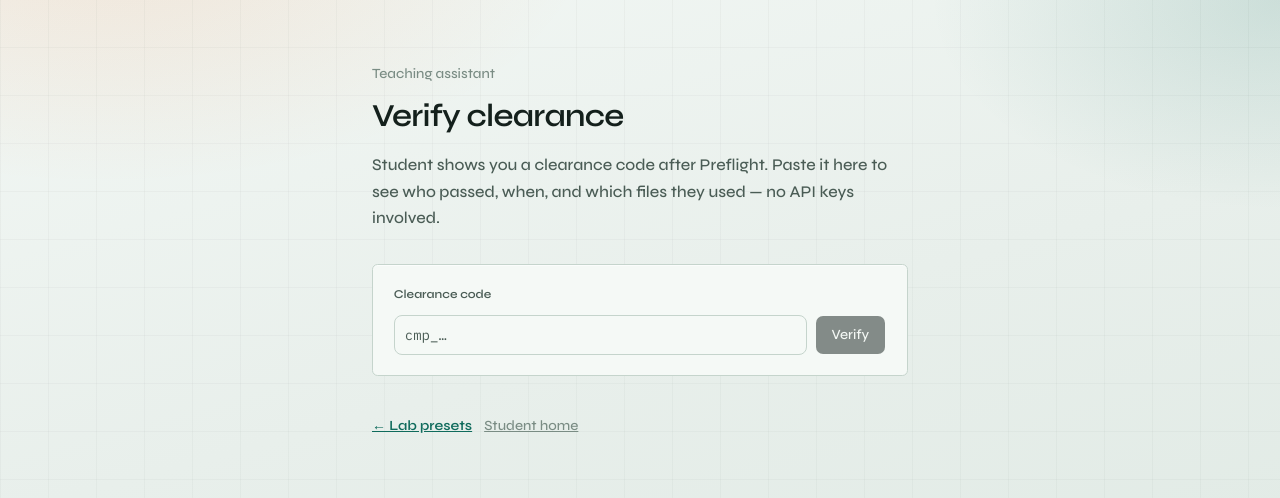
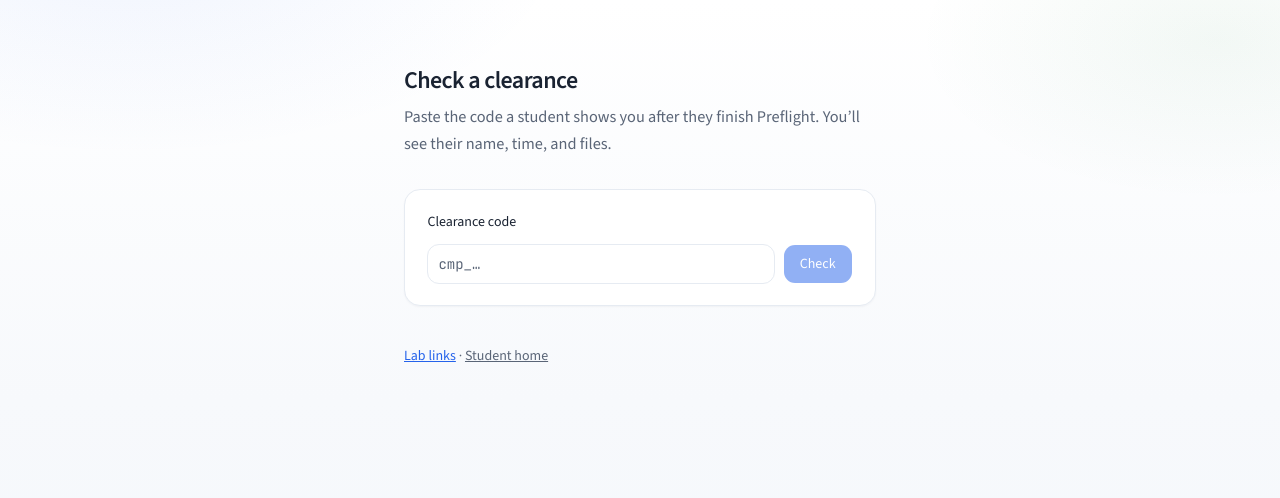
Before and after one commit to aosmannn/code-quiz-grader, a Next.js app: page /ta in a window 1280 px wide. Shown: the top 498 px of the page. Built offline with nearby package versions, Linux system fonts and the light colour scheme.

Commit message:
Simplify UI fonts and course-tool pages
Use Source Sans 3, soften student/TA/instructor copy, and drop
copy-link clutter so the site feels like a normal course tool.

```diff
--- a/src/app/globals.css
+++ b/src/app/globals.css
@@ -7,9 +7,9 @@
 @theme inline {
   --color-background: var(--background);
   --color-foreground: var(--foreground);
-  --font-sans: var(--font-display);
+  --font-sans: var(--font-sans);
   --font-mono: var(--font-mono);
-  --font-heading: var(--font-display);
+  --font-heading: var(--font-sans);
   --color-sidebar-ring: var(--sidebar-ring);
   --color-sidebar-border: var(--sidebar-border);
   --color-sidebar-accent-foreground: var(--sidebar-accent-foreground);
@@ -49,58 +49,57 @@
 }
 
 :root {
-  /* Runway / hangar — not Mikler cream, not blue SaaS */
-  --ink: #14201c;
-  --ink-2: #4a5c55;
-  --ink-3: #7a8c84;
-  --paper: #e8efeb;
-  --surface: #f4f8f5;
-  --line: #c5d4cc;
-  --line-2: #9db0a6;
-  --brand: #0f6b5c;
-  --brand-soft: #d7ece6;
-  --signal: #e85d04;
-  --signal-soft: #ffe8d6;
-  --green: #0f6b5c;
-  --green-soft: #d7ece6;
-  --amber: #c45c00;
-  --sky: #0f6b5c;
-  --sky-soft: #d7ece6;
-  --code-bg: #101a17;
-  --code-fg: #d7ebe3;
-  --code-mute: #7a9a8e;
-  --background: #e8efeb;
-  --foreground: #14201c;
-  --card: #f4f8f5;
-  --card-foreground: #14201c;
-  --popover: #f4f8f5;
-  --popover-foreground: #14201c;
-  --primary: #14201c;
-  --primary-foreground: #f4f8f5;
-  --secondary: #d7ece6;
-  --secondary-foreground: #14201c;
-  --muted: #dce8e2;
-  --muted-foreground: #4a5c55;
-  --accent: #d7ece6;
-  --accent-foreground: #14201c;
-  --destructive: #c0392b;
-  --border: #c5d4cc;
-  --input: #c5d4cc;
-  --ring: #0f6b5c;
-  --chart-1: #0f6b5c;
-  --chart-2: #e85d04;
-  --chart-3: #14201c;
-  --chart-4: #7a8c84;
-  --chart-5: #c5d4cc;
-  --radius: 0.5rem;
-  --sidebar: #f4f8f5;
-  --sidebar-foreground: #14201c;
-  --sidebar-primary: #14201c;
-  --sidebar-primary-foreground: #f4f8f5;
-  --sidebar-accent: #d7ece6;
-  --sidebar-accent-foreground: #14201c;
-  --sidebar-border: #c5d4cc;
-  --sidebar-ring: #0f6b5c;
+  --ink: #1a2332;
+  --ink-2: #5a6577;
+  --ink-3: #8b94a7;
+  --paper: #f7f9fc;
+  --surface: #ffffff;
+  --line: #e6ebf2;
+  --line-2: #cfd7e6;
+  --brand: #2563eb;
+  --brand-soft: #eff4ff;
+  --signal: #2563eb;
+  --signal-soft: #eff4ff;
+  --green: #15803d;
+  --green-soft: #ecfdf3;
+  --amber: #a16207;
+  --sky: #2563eb;
+  --sky-soft: #eff4ff;
+  --code-bg: #1a2332;
+  --code-fg: #e8eef8;
+  --code-mute: #8b94a7;
+  --background: #f7f9fc;
+  --foreground: #1a2332;
+  --card: #ffffff;
+  --card-foreground: #1a2332;
+  --popover: #ffffff;
+  --popover-foreground: #1a2332;
+  --primary: #2563eb;
+  --primary-foreground: #ffffff;
+  --secondary: #eef2f7;
+  --secondary-foreground: #1a2332;
+  --muted: #eef2f7;
+  --muted-foreground: #5a6577;
+  --accent: #eef2f7;
+  --accent-foreground: #1a2332;
+  --destructive: #dc2626;
+  --border: #e6ebf2;
+  --input: #e6ebf2;
+  --ring: #2563eb;
+  --chart-1: #2563eb;
+  --chart-2: #15803d;
+  --chart-3: #1a2332;
+  --chart-4: #8b94a7;
+  --chart-5: #cfd7e6;
+  --radius: 0.75rem;
+  --sidebar: #ffffff;
+  --sidebar-foreground: #1a2332;
+  --sidebar-primary: #2563eb;
+  --sidebar-primary-foreground: #ffffff;
+  --sidebar-accent: #eef2f7;
+  --sidebar-accent-foreground: #1a2332;
+  --sidebar-border: #e6ebf2;
+  --sidebar-ring: #2563eb;
 }
 
 @layer base {
@@ -109,7 +108,7 @@
   }
   body {
     @apply bg-[var(--paper)] text-[var(--ink)];
-    font-family: var(--font-display), system-ui, sans-serif;
+    font-family: var(--font-sans), system-ui, sans-serif;
   }
   html {
     @apply font-sans;
@@ -128,35 +127,27 @@
   overflow-x: clip;
   color: var(--ink);
   background:
-    linear-gradient(90deg, rgba(20, 32, 28, 0.03) 1px, transparent 1px),
-    linear-gradient(0deg, rgba(20, 32, 28, 0.03) 1px, transparent 1px),
-    radial-gradient(900px 480px at 8% -10%, rgba(232, 93, 4, 0.12), transparent 55%),
-    radial-gradient(700px 420px at 100% 0%, rgba(15, 107, 92, 0.14), transparent 50%),
-    linear-gradient(165deg, #f2f7f4 0%, #e8efeb 45%, #dde8e2 100%);
-  background-size:
-    48px 48px,
-    48px 48px,
-    auto,
-    auto,
-    auto;
+    radial-gradient(800px 400px at 10% -8%, rgba(37, 99, 235, 0.07), transparent 55%),
+    radial-gradient(600px 320px at 95% 5%, rgba(21, 128, 61, 0.05), transparent 50%),
+    linear-gradient(180deg, #ffffff 0%, #f7f9fc 50%, #f3f6fb 100%);
 }
 
 .pf-panel {
-  background: color-mix(in srgb, var(--surface) 92%, white);
+  background: var(--surface);
   border: 1px solid var(--line);
-  border-radius: 0.35rem;
-  padding: 1.25rem 1.3rem;
-  box-shadow: 0 1px 0 rgba(255, 255, 255, 0.65) inset;
+  border-radius: 1rem;
+  padding: 1.35rem 1.4rem;
+  box-shadow: 0 1px 2px rgba(26, 35, 50, 0.04);
   animation: pf-rise 0.4s ease both;
 }
 
 .pf-err {
-  background: #fff1ee;
-  border: 1px solid #f0b4a8;
-  border-radius: 0.35rem;
+  background: #fef2f2;
+  border: 1px solid #fecaca;
+  border-radius: 0.75rem;
   padding: 0.75rem 1rem;
   font-size: 0.875rem;
-  color: #a33224;
+  color: #dc2626;
 }
 
 .pf-spin {
@@ -172,43 +163,40 @@
 
 .pf-drop {
   border: 1.5px dashed var(--line-2);
-  border-radius: 0.35rem;
-  padding: 3rem 1.5rem 2.75rem;
+  border-radius: 1rem;
+  padding: 2.75rem 1.5rem 2.5rem;
   text-align: center;
   cursor: pointer;
-  transition: border-color 0.18s ease, background 0.18s ease, transform 0.18s ease;
-  background: rgba(244, 248, 245, 0.7);
+  transition: border-color 0.18s ease, background 0.18s ease;
+  background: #fafbfd;
 }
 
 .pf-drop:hover,
 .pf-drop.over {
-  border-color: var(--brand);
+  border-color: color-mix(in srgb, var(--brand) 50%, var(--line-2));
   background: var(--brand-soft);
-  transform: translateY(-2px);
 }
 
 .pf-brand {
-  font-family: var(--font-display), system-ui, sans-serif;
-  font-size: clamp(3.2rem, 11vw, 4.6rem);
-  font-weight: 800;
-  letter-spacing: -0.06em;
-  line-height: 0.88;
+  font-family: var(--font-sans), system-ui, sans-serif;
+  font-size: clamp(2.6rem, 7vw, 3.4rem);
+  font-weight: 700;
+  letter-spacing: -0.04em;
+  line-height: 0.95;
   color: var(--ink);
 }
 
 .pf-kicker {
-  font-family: var(--font-mono), ui-monospace, monospace;
-  font-size: 0.7rem;
-  font-weight: 500;
-  letter-spacing: 0.14em;
-  text-transform: uppercase;
-  color: var(--signal);
+  font-size: 0.8rem;
+  font-weight: 600;
+  letter-spacing: 0.02em;
+  color: var(--brand);
 }
 
 .pf-runway {
   display: flex;
   align-items: center;
-  gap: 0.35rem;
+  gap: 0.4rem;
 }
 
 .pf-runway-light {
@@ -216,52 +204,36 @@
   flex: 1;
   border-radius: 999px;
   background: var(--line);
-  transition: background 0.25s ease, box-shadow 0.25s ease;
+  transition: background 0.25s ease;
 }
 
 .pf-runway-light.on {
   background: var(--brand);
-  box-shadow: 0 0 0 3px rgba(15, 107, 92, 0.15);
 }
 
 .pf-runway-light.hot {
-  background: var(--signal);
-  box-shadow: 0 0 0 3px rgba(232, 93, 4, 0.18);
+  background: var(--green);
 }
 
 .pf-code-stage {
   position: relative;
-  border: 1px solid #1e3029;
-  border-radius: 0.35rem;
+  border: 1px solid #243044;
+  border-radius: 0.85rem;
   background: var(--code-bg);
   overflow: hidden;
-  animation: pf-rise 0.5s ease both;
-}
-
-.pf-code-stage::before {
-  content: "";
-  position: absolute;
-  inset: 0;
-  background: linear-gradient(
-    180deg,
-    rgba(232, 93, 4, 0.08) 0%,
-    transparent 28%
-  );
-  pointer-events: none;
+  animation: pf-rise 0.45s ease both;
 }
 
 .pf-target {
   display: inline-flex;
   align-items: center;
-  gap: 0.35rem;
-  border: 1px solid color-mix(in srgb, var(--signal) 45%, transparent);
-  background: rgba(232, 93, 4, 0.12);
-  color: #ffd9b8;
-  border-radius: 0.25rem;
-  padding: 0.28rem 0.55rem;
+  border: 1px solid var(--line);
+  background: white;
+  color: var(--ink-2);
+  border-radius: 0.5rem;
+  padding: 0.3rem 0.6rem;
   font-family: var(--font-mono), ui-monospace, monospace;
-  font-size: 0.7rem;
-  animation: pf-pulse 2.4s ease-in-out infinite;
+  font-size: 0.72rem;
 }
 
 .pf-brief-opt {
@@ -270,15 +242,14 @@
   align-items: flex-start;
   gap: 0.75rem;
   border: 1.5px solid var(--line);
-  border-radius: 0.35rem;
-  background: var(--surface);
+  border-radius: 0.85rem;
+  background: white;
   padding: 0.95rem 1rem;
-  transition: border-color 0.15s ease, background 0.15s ease, transform 0.15s ease;
+  transition: border-color 0.15s ease, background 0.15s ease;
 }
 
 .pf-brief-opt:hover {
   border-color: var(--line-2);
-  transform: translateX(2px);
 }
 
 .pf-brief-opt.sel {
@@ -292,23 +263,22 @@
   flex-direction: column;
   align-items: center;
   justify-content: center;
-  width: min(100%, 280px);
-  aspect-ratio: 1.35;
-  margin: 0.5rem auto 0;
-  border: 3px solid var(--signal);
-  border-radius: 0.5rem;
-  color: var(--signal);
-  background: color-mix(in srgb, var(--signal-soft) 70%, transparent);
-  transform: rotate(-8deg) scale(0.6);
+  width: min(100%, 240px);
+  aspect-ratio: 1.4;
+  margin: 0.75rem auto 0;
+  border: 3px solid var(--green);
+  border-radius: 0.85rem;
+  color: var(--green);
+  background: var(--green-soft);
+  transform: rotate(-6deg) scale(0.85);
   opacity: 0;
-  animation: pf-stamp 0.7s cubic-bezier(0.2, 1.4, 0.4, 1) 0.15s forwards;
+  animation: pf-stamp 0.55s cubic-bezier(0.2, 1.3, 0.4, 1) 0.1s forwards;
 }
 
 .pf-stamp strong {
-  font-family: var(--font-display), system-ui, sans-serif;
-  font-size: 1.85rem;
+  font-size: 1.7rem;
   font-weight: 800;
-  letter-spacing: -0.04em;
+  letter-spacing: -0.03em;
   line-height: 1;
   text-transform: uppercase;
 }
@@ -317,7 +287,7 @@
   margin-top: 0.35rem;
   font-family: var(--font-mono), ui-monospace, monospace;
   font-size: 0.65rem;
-  letter-spacing: 0.12em;
+  letter-spacing: 0.1em;
   text-transform: uppercase;
 }
 
@@ -330,7 +300,7 @@
 .cqg-card {
   background: var(--surface);
   border: 1px solid var(--line);
-  border-radius: 0.35rem;
+  border-radius: 1rem;
   padding: 1.35rem 1.4rem;
   margin-bottom: 1rem;
 }
@@ -338,7 +308,7 @@
 .cqg-card-title {
   font-size: 1.15rem;
   font-weight: 700;
-  letter-spacing: -0.03em;
+  letter-spacing: -0.02em;
   margin-bottom: 0.35rem;
 }
 
@@ -350,12 +320,12 @@
 }
 
 .cqg-err {
-  background: #fff1ee;
-  border: 1px solid #f0b4a8;
-  border-radius: 0.35rem;
+  background: #fef2f2;
+  border: 1px solid #fecaca;
+  border-radius: 0.75rem;
   padding: 0.75rem 1rem;
   font-size: 0.875rem;
-  color: #a33224;
+  color: #dc2626;
 }
 
 .cqg-spin {
@@ -391,7 +361,7 @@
 @keyframes pf-rise {
   from {
     opacity: 0;
-    transform: translateY(14px);
+    transform: translateY(10px);
   }
   to {
     opacity: 1;
@@ -408,12 +378,43 @@
   }
 }
 
-@keyframes pf-pulse {
-  0%,
-  100% {
-    opacity: 0.75;
+@keyframes pf-stamp {
+  to {
+    opacity: 1;
+    transform: rotate(-6deg) scale(1);
   }
-  50% {
+}
+
+.pf-hero {
+  animation: pf-fade 0.5s ease both;
+}
+
+.pf-slide {
+  animation: pf-rise 0.35s ease both;
+}
+
+@keyframes pf-rot {
+  to {
+    transform: rotate(360deg);
+  }
+}
+
+@keyframes pf-rise {
+  from {
+    opacity: 0;
+    transform: translateY(12px);
+  }
+  to {
+    opacity: 1;
+    transform: translateY(0);
+  }
+}
+
+@keyframes pf-fade {
+  from {
+    opacity: 0;
+  }
+  to {
     opacity: 1;
   }
 }
@@ -421,12 +422,12 @@
 @keyframes pf-stamp {
   to {
     opacity: 1;
-    transform: rotate(-8deg) scale(1);
+    transform: rotate(-6deg) scale(1);
   }
 }
 
 .pf-hero {
-  animation: pf-fade 0.55s ease both;
+  animation: pf-fade 0.5s ease both;
 }
 
 .pf-slide {
--- a/src/app/instructor/page.tsx
+++ b/src/app/instructor/page.tsx
@@ -7,7 +7,6 @@ import type { LabPreset } from "@/lib/lab-presets";
 
 export default function InstructorPage() {
   const [labs, setLabs] = useState<LabPreset[]>([]);
-  const [copied, setCopied] = useState<string | null>(null);
   const base =
     typeof window !== "undefined" ? window.location.origin : "http://127.0.0.1:43127";
 
@@ -18,93 +17,47 @@ export default function InstructorPage() {
       .catch(() => setLabs([]));
   }, []);
 
-  const copyLink = async (labId: string) => {
-    const url = `${base}/try?lab=${encodeURIComponent(labId)}`;
-    try {
-      await navigator.clipboard.writeText(url);
-      setCopied(labId);
-      window.setTimeout(() => setCopied(null), 2000);
-    } catch {
-      /* ignore */
-    }
-  };
-
   return (
     <main className="pf-shell">
-      <div className="mx-auto max-w-2xl px-5 py-12 sm:py-16">
-        <p className="pf-kicker">Instructor</p>
-        <h1 className="mt-2 text-[2.4rem] font-extrabold tracking-tight text-[var(--ink)]">
-          Lab presets
+      <div className="mx-auto max-w-xl px-5 py-12 sm:py-16">
+        <h1 className="text-2xl font-semibold tracking-tight text-[var(--ink)]">
+          Lab links
         </h1>
-        <p className="mt-3 max-w-xl text-[1.02rem] leading-relaxed text-[var(--ink-2)]">
-          Pick a lab. Students click one link — no API keys, no knobs. Their
-          code goes on stage, they clear a briefing, get stamped. TAs verify
-          the code.
+        <p className="mt-2 text-[1.02rem] leading-relaxed text-[var(--ink-2)]">
+          Share one of these links with your class. Students upload their work,
+          answer a few questions, and get cleared to submit — no setup on their
+          side.
         </p>
 
-        <div className="mt-8 space-y-4">
+        <div className="mt-8 space-y-3">
           {labs.map((lab) => (
             <div key={lab.id} className="pf-panel">
-              <div className="flex flex-wrap items-start justify-between gap-3">
-                <div>
-                  <h2 className="text-lg font-semibold tracking-tight">
-                    {lab.title}
-                  </h2>
-                  <p className="mt-1 text-sm text-[var(--ink-3)]">
-                    {lab.courseHint}
-                  </p>
-                  <p className="mt-2 text-sm text-[var(--ink-2)]">{lab.blurb}</p>
-                </div>
-                <div className="flex flex-wrap gap-2">
-                  <Button
-                    type="button"
-                    className="h-9"
-                    onClick={() => void copyLink(lab.id)}
-                  >
-                    {copied === lab.id ? "Copied" : "Copy student link"}
-                  </Button>
-                  <Button type="button" variant="outline" className="h-9" asChild>
-                    <Link href={`/try?lab=${lab.id}`}>Open as student</Link>
-                  </Button>
-                </div>
-              </div>
-              <div className="mt-4">
-                <p className="text-[11px] font-semibold uppercase tracking-wide text-[var(--ink-3)]">
-                  Goals baked into the quiz
-                </p>
-                <ul className="mt-2 space-y-1 text-sm text-[var(--ink-2)]">
-                  {lab.goals.map((g) => (
-                    <li key={g}>· {g}</li>
-                  ))}
-                </ul>
-              </div>
-              <p className="mt-3 font-mono text-[11px] text-[var(--ink-3)]">
-                {base}/try?lab={lab.id}
+              <h2 className="text-base font-semibold text-[var(--ink)]">
+                {lab.title}
+              </h2>
+              <p className="mt-1 text-sm text-[var(--ink-2)]">{lab.blurb}</p>
+              <p className="mt-3 break-all text-sm text-[var(--brand)]">
+                <Link href={`/try?lab=${lab.id}`} className="underline">
+                  {base}/try?lab={lab.id}
+                </Link>
               </p>
             </div>
           ))}
         </div>
 
-        <div className="mt-10 flex flex-wrap gap-3 text-sm">
-          <Link className="font-semibold text-[var(--brand)] underline" href="/ta">
-            TA verify clearances →
+        <p className="mt-10 text-sm text-[var(--ink-2)]">
+          <Link href="/ta" className="text-[var(--brand)] underline">
+            Check a student clearance
           </Link>
-          <Link
-            className="font-semibold text-[var(--brand)] underline"
-            href="/instructor/sessions"
-          >
-            Understanding sessions →
+          {" · "}
+          <Link href="/instructor/sessions" className="text-[var(--brand)] underline">
+            View understanding sessions
           </Link>
-          <Link className="text-[var(--ink-3)] underline" href="/pilot">
-            Launch simulator
-          </Link>
-          <Link className="text-[var(--ink-3)] underline" href="/">
+          {" · "}
+          <Link href="/" className="underline">
             Student home
           </Link>
-          <Link className="text-[var(--ink-3)] underline" href="/check">
-            Legacy quiz UI
-          </Link>
-        </div>
+        </p>
       </div>
     </main>
   );
--- a/src/app/layout.tsx
+++ b/src/app/layout.tsx
@@ -1,30 +1,30 @@
 import type { Metadata } from "next";
-import { IBM_Plex_Mono, Syne } from "next/font/google";
+import { Source_Sans_3, JetBrains_Mono } from "next/font/google";
 import "./globals.css";
 
-const display = Syne({
-  variable: "--font-display",
+const sans = Source_Sans_3({
+  variable: "--font-sans",
   subsets: ["latin"],
-  weight: ["500", "600", "700", "800"],
+  weight: ["400", "500", "600", "700"],
 });
 
-const mono = IBM_Plex_Mono({
+const mono = JetBrains_Mono({
   variable: "--font-mono",
   subsets: ["latin"],
   weight: ["400", "500"],
 });
 
 export const metadata: Metadata = {
-  title: "Preflight · understanding before submit",
+  title: "Preflight · before you submit",
   description:
-    "Submit code, clear a code-specific understanding interview, then turn in for grading.",
+    "Upload your lab code, answer a few questions about it, and get cleared to submit.",
 };
 
 export default function RootLayout({ children }: LayoutProps<"/">) {
   return (
     <html
       lang="en"
-      className={`${display.variable} ${mono.variable} h-full antialiased`}
+      className={`${sans.variable} ${mono.variable} h-full antialiased`}
     >
       <body className="flex min-h-full flex-col bg-[var(--paper)] font-sans text-[var(--ink)]">
         {children}
--- a/src/app/pilot/page.tsx
+++ b/src/app/pilot/page.tsx
@@ -122,25 +122,18 @@ export default function PilotPage() {
           </Button>
         </div>
 
-        <p className="mt-6 text-sm text-[var(--ink-3)]">
-          Share a student link from{" "}
-          <a className="font-semibold text-[var(--brand)] underline" href="/instructor">
-            /instructor
+        <p className="mt-6 text-sm text-[var(--ink-2)]">
+          <a className="text-[var(--brand)] underline" href="/instructor">
+            Lab links
           </a>
-          . TAs verify codes at{" "}
-          <a className="font-semibold text-[var(--brand)] underline" href="/ta">
-            /ta
+          {" · "}
+          <a className="text-[var(--brand)] underline" href="/ta">
+            Check a clearance
           </a>
-          .
-        </p>
-
-        <p className="mt-6 text-sm text-[var(--ink-3)]">
-          Real D2L registration uses{" "}
-          <code className="rounded bg-[var(--surface)] px-1">/lti/login</code>,{" "}
-          <code className="rounded bg-[var(--surface)] px-1">/lti/launch</code>,
-          and{" "}
-          <code className="rounded bg-[var(--surface)] px-1">/lti/jwks</code> —
-          see the README and store docs.
+          {" · "}
+          <a className="underline" href="/">
+            Student home
+          </a>
         </p>
       </div>
     </main>
--- a/src/app/ta/page.tsx
+++ b/src/app/ta/page.tsx
@@ -57,21 +57,20 @@ export default function TaPage() {
 
   return (
     <main className="pf-shell">
-      <div className="mx-auto max-w-xl px-5 py-12 sm:py-16">
-        <p className="text-sm font-medium text-[var(--ink-3)]">Teaching assistant</p>
-        <h1 className="mt-2 text-[2rem] font-semibold tracking-tight">
-          Verify clearance
+      <div className="mx-auto max-w-lg px-5 py-12 sm:py-16">
+        <h1 className="text-2xl font-semibold tracking-tight text-[var(--ink)]">
+          Check a clearance
         </h1>
-        <p className="mt-3 text-[1.02rem] leading-relaxed text-[var(--ink-2)]">
-          Student shows you a clearance code after Preflight. Paste it here to
-          see who passed, when, and which files they used — no API keys involved.
+        <p className="mt-2 text-[1.02rem] leading-relaxed text-[var(--ink-2)]">
+          Paste the code a student shows you after they finish Preflight. You’ll
+          see their name, time, and files.
         </p>
 
         <div className="pf-panel mt-8 space-y-3">
-          <label className="block text-[12px] font-semibold text-[var(--ink-2)]">
+          <label className="block text-sm font-medium text-[var(--ink)]">
             Clearance code
           </label>
-          <div className="flex flex-wrap gap-2">
+          <div className="flex gap-2">
             <Input
               value={code}
               onChange={(e) => setCode(e.target.value)}
@@ -87,95 +86,80 @@ export default function TaPage() {
               disabled={busy || !code.trim()}
               onClick={() => void lookup()}
             >
-              {busy ? "Checking…" : "Verify"}
+              {busy ? "Checking…" : "Check"}
             </Button>
           </div>
           {error && <div className="pf-err">{error}</div>}
         </div>
 
         {hit && (
-          <div className="pf-panel mt-4">
-            <p className="text-[11px] font-semibold uppercase tracking-wide text-[var(--green)]">
+          <div className="pf-panel mt-4 space-y-3">
+            <p className="text-sm font-medium text-[var(--green)]">
               Cleared · {hit.understandingPct}%
             </p>
-            <h2 className="mt-1 text-xl font-semibold tracking-tight">
+            <div>
+              <p className="text-lg font-semibold text-[var(--ink)]">
                 {hit.userName}
-            </h2>
+              </p>
               <p className="mt-1 text-sm text-[var(--ink-2)]">
                 {hit.assignmentTitle}
-              <br />
-              {hit.courseTitle}
-              {hit.labId ? ` · lab:${hit.labId}` : ""}
               </p>
-            <p className="mt-3 font-mono text-xs text-[var(--ink-3)]">
-              {hit.code}
-              <br />
+              <p className="text-sm text-[var(--ink-3)]">{hit.courseTitle}</p>
+            </div>
+            <p className="text-sm text-[var(--ink-2)]">
               {new Date(hit.submittedAt).toLocaleString()}
-              {hit.mode === "ags" ? " · iCollege passback" : " · local / stub"}
-              {hit.isDevSim ? " · demo launch" : ""}
             </p>
-            <div className="mt-4">
-              <p className="text-[11px] font-semibold uppercase tracking-wide text-[var(--ink-3)]">
-                Files
-              </p>
-              <ul className="mt-1 space-y-1 font-mono text-[12px] text-[var(--ink-2)]">
+            <div>
+              <p className="text-sm font-medium text-[var(--ink)]">Files</p>
+              <ul className="mt-1 space-y-1 text-sm text-[var(--ink-2)]">
                 {hit.fileNames.map((n) => (
                   <li key={n}>{n}</li>
                 ))}
               </ul>
-              <p className="mt-2 font-mono text-[10px] text-[var(--ink-3)]">
-                fingerprint {hit.fileFingerprint}
-              </p>
             </div>
           </div>
         )}
 
         {recent.length > 0 && (
           <div className="mt-10">
-            <div className="mb-3 flex items-center justify-between">
-              <p className="text-sm font-semibold text-[var(--ink)]">
+            <p className="mb-3 text-sm font-medium text-[var(--ink)]">
               Recent clearances
             </p>
+            <ul className="space-y-2">
+              {recent.slice(0, 8).map((c) => (
+                <li key={c.code}>
                   <button
                     type="button"
-                className="text-xs font-semibold text-[var(--brand)] underline"
-                onClick={refreshRecent}
-              >
-                Refresh
-              </button>
-            </div>
-            <ul className="space-y-2">
-              {recent.slice(0, 12).map((c) => (
-                <li
-                  key={c.code}
-                  className="flex cursor-pointer items-center justify-between gap-3 rounded-xl border border-[var(--line)] bg-white px-3 py-2 text-sm hover:border-[var(--brand)]/40"
+                    className="w-full rounded-xl border border-[var(--line)] bg-white px-3 py-2.5 text-left text-sm hover:bg-[var(--paper)]"
                     onClick={() => {
                       setCode(c.code);
                       setHit(c);
                       setError(null);
                     }}
                   >
-                  <span className="truncate font-medium">{c.userName}</span>
-                  <span className="shrink-0 font-mono text-[11px] text-[var(--ink-3)]">
-                    {c.code.slice(0, 14)}…
+                    <span className="font-medium text-[var(--ink)]">
+                      {c.userName}
                     </span>
+                    <span className="mt-0.5 block text-[var(--ink-3)]">
+                      {c.assignmentTitle} ·{" "}
+                      {new Date(c.submittedAt).toLocaleString()}
+                    </span>
+                  </button>
                 </li>
               ))}
             </ul>
           </div>
         )}
 
-        <div className="mt-10 flex flex-wrap gap-3 text-sm">
-          <Link
-            className="font-semibold text-[var(--brand)] underline"
-            href="/instructor"
-          >
-            ← Lab presets
+        <p className="mt-10 text-sm text-[var(--ink-2)]">
+          <Link href="/instructor" className="text-[var(--brand)] underline">
+            Lab links
           </Link>
-          <Link className="text-[var(--ink-3)] underline" href="/">
+          {" · "}
+          <Link href="/" className="underline">
             Student home
           </Link>
-        </div>
+        </p>
       </div>
     </main>
   );
```
Also changed, not shown: src/app/instructor/sessions/page.tsx (+4 -4 lines), src/app/try/try-inner.tsx (+7 -5 lines), src/components/understanding-gate.tsx (+21 -20 lines). Lines whose indentation alone changed are shown as unchanged.
